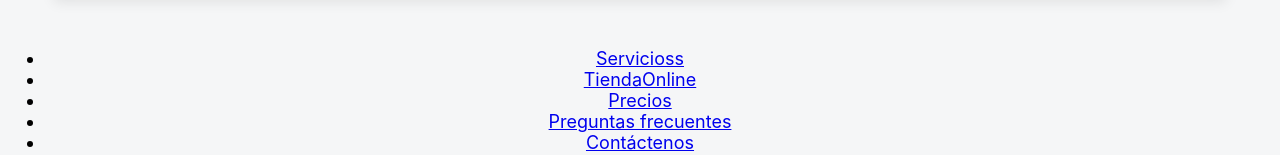
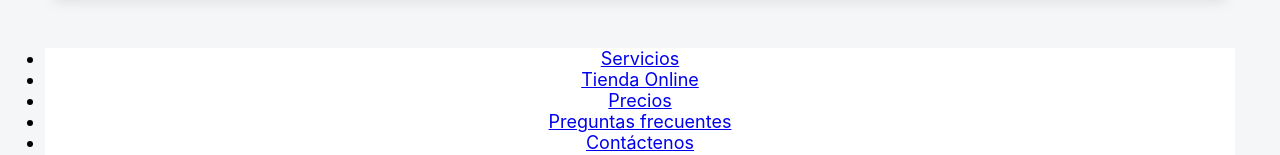
Before and after one commit to MarianaRoo/VuelaEquipado, a React (Create React App) app in the folder proyecto/mi-app/: page / in a window 1280 px wide. Shown: the part 1228-1383 px from the top of the page. Built offline with nearby package versions, Linux system fonts and the light colour scheme.

Commit message:
Actualizaciones

```diff
--- a/proyecto/mi-app/src/App.css
+++ b/proyecto/mi-app/src/App.css
@@ -36,3 +36,10 @@ p{
   justify-content: center;
   text-align: center;
 }
+.footer {
+  background-color: white
+
+}
+.nav-item{
+
+}
--- a/proyecto/mi-app/src/App.js
+++ b/proyecto/mi-app/src/App.js
@@ -30,8 +30,10 @@ function App() {
             CarritoBoton />
             <Footer/>
 
+
       </div>
     </div>
+
   );
 
 }
--- a/proyecto/mi-app/src/Componentes/Footer.jsx
+++ b/proyecto/mi-app/src/Componentes/Footer.jsx
@@ -1,18 +1,18 @@
-import React from 'react'
+import React from 'react';
 
 export const Footer = () => {
   return (
     <div className="container">
-  <footer className="py-3 my-4">
+      <footer className="footer">
         <ul className="nav justify-content-center border-bottom pb-3 mb-3">
-      <li className="nav-item"><a href="#" className="nav-link px-2 text-body-secondary">Servicioss</a></li>
-      <li className="nav-item"><a href="#" className="nav-link px-2 text-body-secondary">TiendaOnline</a></li>
+          <li className="nav-item"><a href="#" className="nav-link px-2 text-body-secondary">Servicios</a></li>
+          <li className="nav-item"><a href="#" className="nav-link px-2 text-body-secondary">Tienda Online</a></li>
           <li className="nav-item"><a href="#" className="nav-link px-2 text-body-secondary">Precios</a></li>
           <li className="nav-item"><a href="#" className="nav-link px-2 text-body-secondary">Preguntas frecuentes</a></li>
           <li className="nav-item"><a href="#" className="nav-link px-2 text-body-secondary">Contáctenos</a></li>
         </ul>
-    <p className="text-center text-body-secondary">&copy; 2024 Company, Inc</p>
+        <p className="text-center text-body-secondary">© 2024 Company, Inc</p>
       </footer>
     </div>
-  )
-}
+  );
+};
```
Also changed, not shown: proyecto/mi-app/src/Componentes/header.jsx (deleted, +0 -36 lines), proyecto/mi-app/src/Componentes/nav.jsx (added, +7 -0 lines), proyecto/mi-app/src/Componentes/navegacion.jsx (added, +24 -0 lines). Lines whose indentation alone changed are shown as unchanged.
